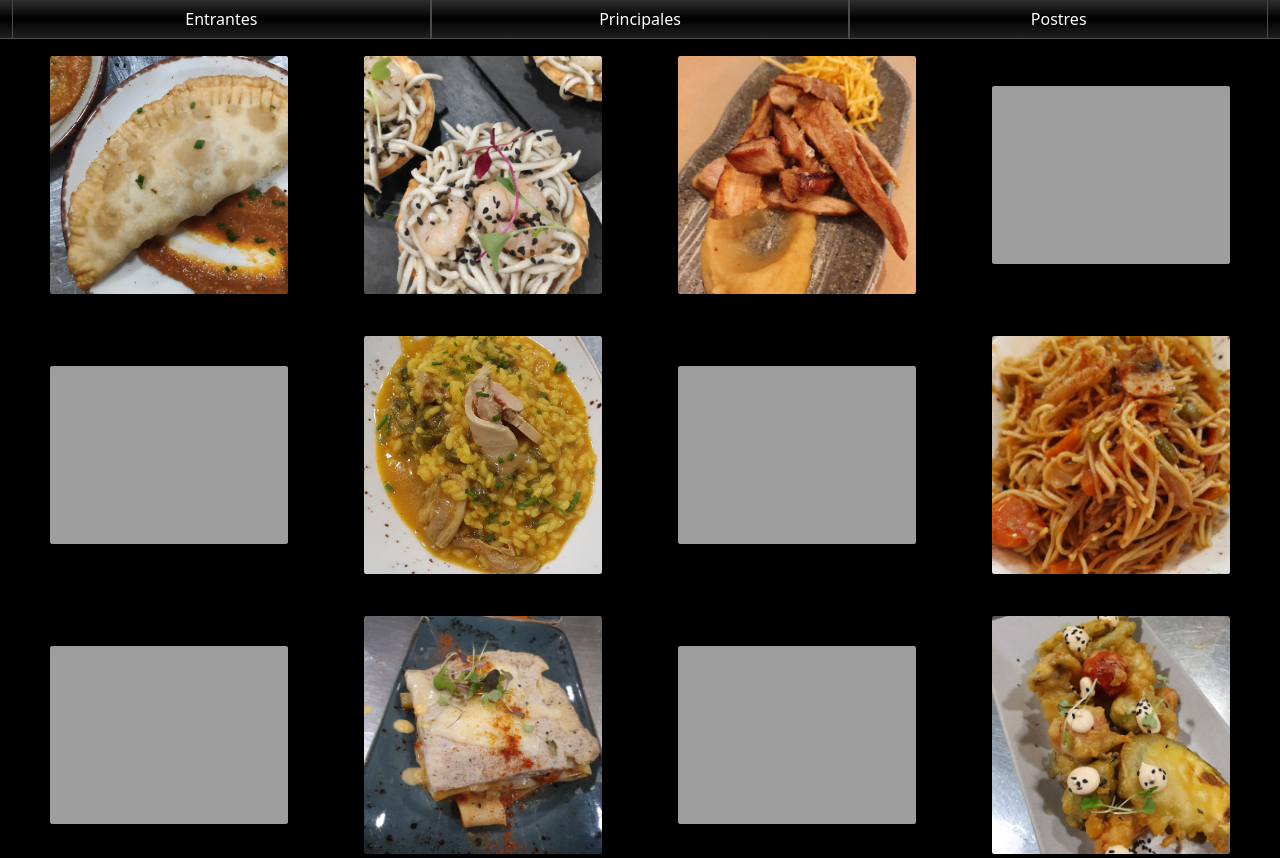
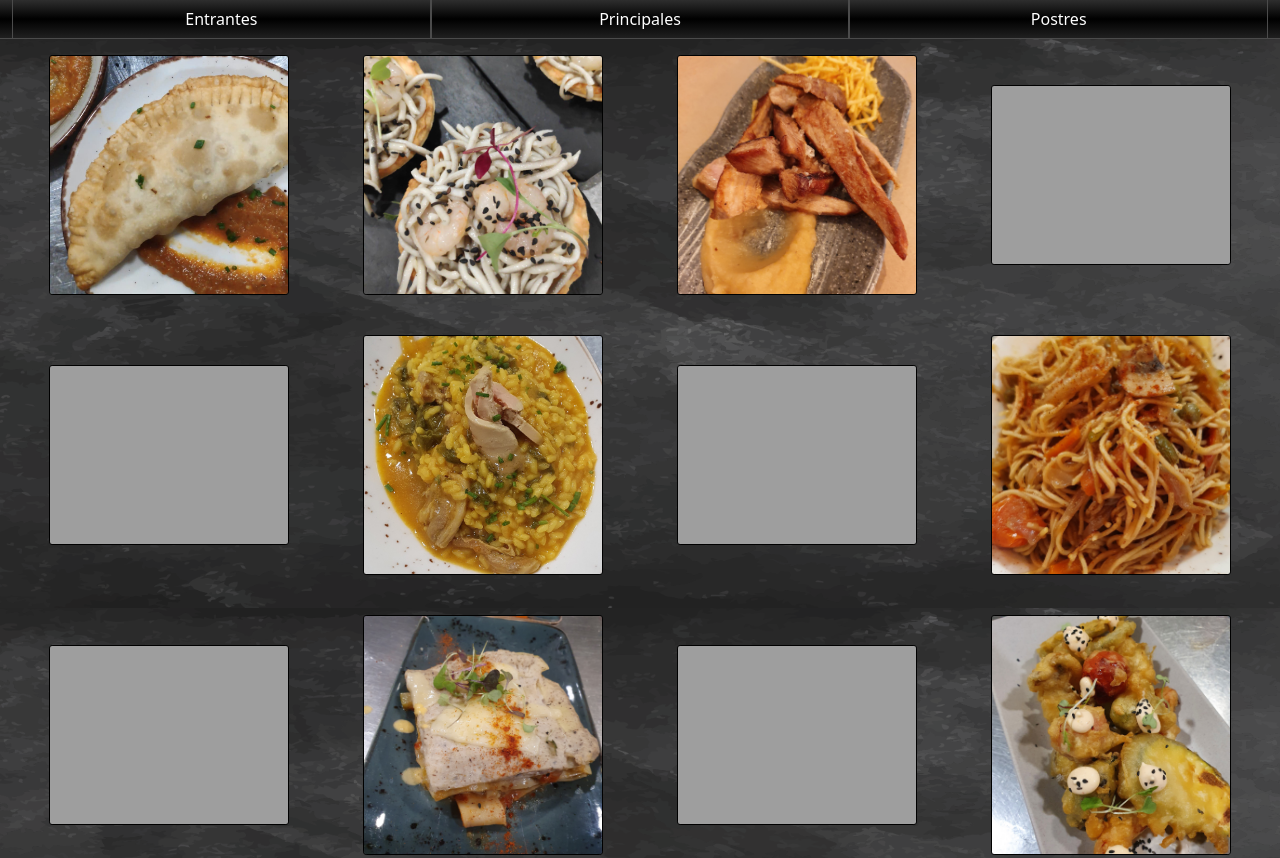
Before and after one commit to AlejandroVLG/proyectoCarta, a plain HTML site: page pages/carta.html in a window 1280 px wide. Shown: the top 858 px of the page. Drawn offline with nearby package versions, Linux system fonts and the light colour scheme; the site is published under a folder, as on GitHub Pages, so addresses that start at the root find nothing.

Commit message:
arreglando imagenes pages

```diff
--- a/css/carta.css
+++ b/css/carta.css
@@ -38,7 +38,7 @@ body {
 /* CUERPO PRINCIPAL*/
 
 .cajaCentralPortada {
-    background-image: url(/img/fondoCartaFinal.png);
+    background-image: url(../img/fondoCartaFinal.png);
     background-size: 100%;
     height: 87%;
     display: flex;
--- a/css/contacto.css
+++ b/css/contacto.css
@@ -13,7 +13,7 @@ body {
 /* CUERPO PRINCIPAL*/
 
 .cajaCentralPortada {
-    background-image: url(/img/imagenContacto.jpeg);
+    background-image: url(../img/imagenContacto.jpeg);
     background-size: 100%;
     height: 94%;
     display: flex;
```
